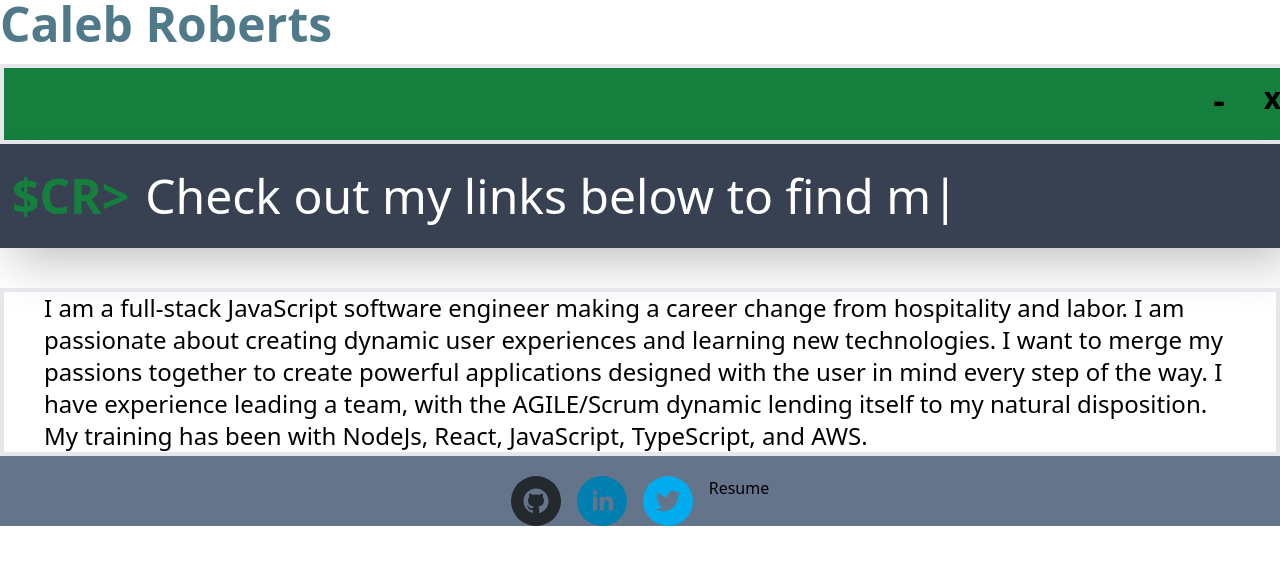
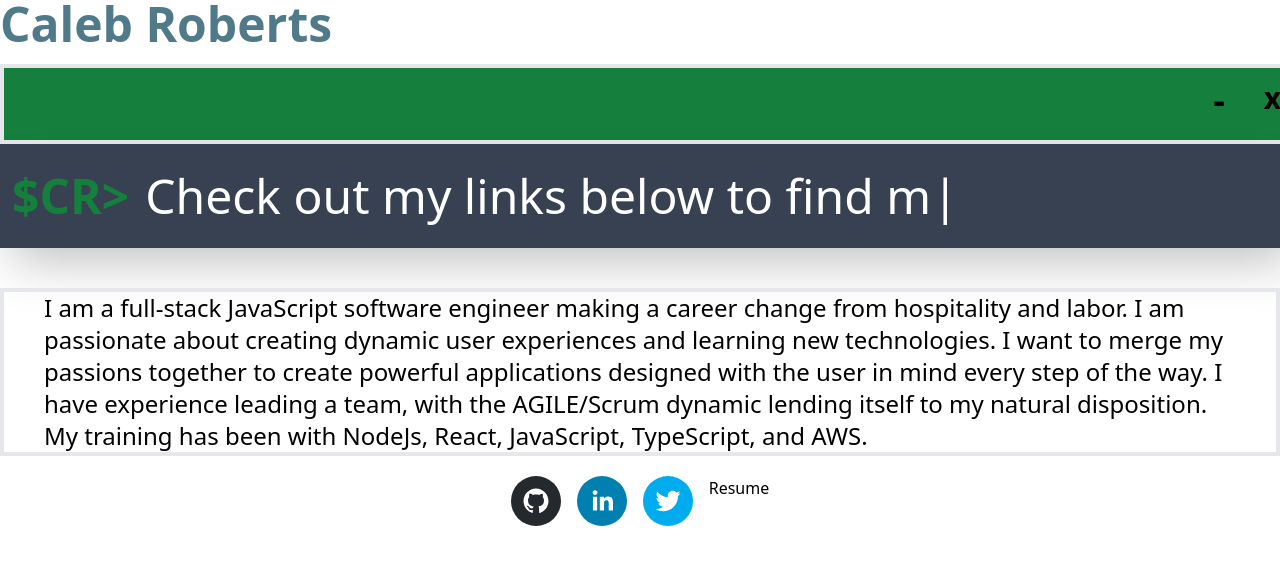
Before and after one commit to calebbbbs/portfolio, a React (Create React App) app in the folder frontend/: page / in a window 1280 px wide. Shown: the top 564 px of the page. Built offline with nearby package versions, Linux system fonts and the light colour scheme.

Commit message:
file cleanup and made component files for individual components

```diff
--- a/frontend/src/App.js
+++ b/frontend/src/App.js
@@ -1,8 +1,9 @@
-import Landing from './pages/Portfolio'
+import Landing from './pages/Landing'
+
 function App() {
   return (
     <>
-      <div className=''>
+      <div>
         <Landing />
       </div>
     </>
@@ -10,30 +11,3 @@ function App() {
 }
 
 export default App
-
-// import { ToastContainer } from 'react-toastify'
-// import 'react-toastify/dist/ReactToastify.css'
-// import Dashboard from './pages/Dashboard'
-// import Login from './pages/Login'
-// import Register from './pages/Register'
-// import Header from './components/Header'
-
-// function App() {
-//   return (
-//     <>
-//       <Router>
-//         <div className='container'>
-//           <Header />
-//           <Routes>
-//             <Route path='/' element={<Dashboard />} />
-//             <Route path='/login' element={<Login />} />
-//             <Route path='/register' element={<Register />} />
-//           </Routes>
-//         </div>
-//       </Router>
-//       <ToastContainer />
-//     </>
-//   )
-// }
-
-// export default App
--- /dev/null
+++ b/frontend/src/components/Footer.jsx
@@ -0,0 +1,18 @@
+import { SocialIcon } from "react-social-icons"
+function Footer() {
+  return (
+    <footer className=''>
+        <div className='button-group flex justify-center gap-4 pt-5'>
+          <SocialIcon url='https://github.com/calebbbbs' />
+          <SocialIcon url='https://www.linkedin.com/in/calebbbbs/' />
+          <SocialIcon url='https://www.twitter.com/calebbbbs_io' />
+          <a href='https://docs.google.com/document/d/14yzQ-Obb0IHtBgjTSkaN8LNYYmDLKQnU8ZbbvYE2uBg/edit?usp=sharing'>
+            Resume
+          </a>
+          {/* <a href="" className="btn btn-rounded bg-yellow-500"></a> */}
+        </div>
+      </footer>
+  )
+}
+
+export default Footer
--- /dev/null
+++ b/frontend/src/components/Header.jsx
@@ -0,0 +1,17 @@
+import React from 'react'
+
+function Header() {
+  return (
+    <>
+      <section className='heading justify-center'>
+        <header className='container mx-auto'>
+          <p className='text-5xl font-bold text-cyan-900/75 overline mb-4'>
+            Caleb Roberts
+          </p>
+        </header>
+      </section>
+    </>
+  )
+}
+
+export default Header
--- /dev/null
+++ b/frontend/src/components/Terminal.jsx
@@ -0,0 +1,41 @@
+import Greeting from "../Typewriter/Greeting"
+
+function Terminal() {
+  return (
+    <>
+      <div className='container mx-auto grid justify-end box-content h-35 w-45 p-3 border-4 bg-green-700 '>
+        <div className='top-right mb-2 grid justify-end content- grid-cols-3'>
+          <div className='hover:bg-slate-500'>
+            <span className='ml-6 h-6 w-6 text-4xl'>
+              <button classname='ml-6 h-6 w-6 text-4xl'>
+                <strong>-</strong>
+              </button>
+            </span>
+          </div>
+          <div className=''>
+            <button className='ml-2 h-3 w-3'></button>
+          </div>
+          <div className='hover:bg-red-700'>
+            <span className=''>
+              <button className='h-6 w-6 text-3xl hover:bg-red-700'>
+                <strong>x</strong>
+              </button>
+            </span>
+          </div>
+        </div>
+      </div>
+      <div className='container mx-auto box-content h-35 w-45 p-3 bg-gray-700 shadow-2xl drop-shadow-2x mb-10'>
+        <div className='container mx-auto flex justify-left h-45 w-45 text-5xl'>
+          <p className='pt-4 text-green-700'>
+            <strong>$CR{'>'}</strong>
+          </p>
+          <span className='box-content h-45 w-45 p-4 text-white'>
+            <Greeting />
+          </span>
+        </div>
+      </div>
+    </>
+  )
+}
+
+export default Terminal
--- /dev/null
+++ b/frontend/src/pages/Landing.jsx
@@ -0,0 +1,17 @@
+import { SocialIcon } from 'react-social-icons'
+import Bio from '../components/Bio'
+import Header from '../components/Header'
+import Terminal from '../components/Terminal'
+import Footer from '../components/Footer'
+
+function Landing() {
+  return (
+    <>
+      <Header />
+      <Terminal />
+      <Bio />
+      <Footer />
+    </>
+  )
+}
+export default Landing
--- a/frontend/src/pages/Portfolio.jsx
+++ /dev/null
@@ -1,72 +0,0 @@
-import { SocialIcon } from 'react-social-icons'
-import Greeting from '../components/Greeting'
-// import Enjoy from '../components/Enjoy'
-import Bio from '../components/Bio'
-
-function Landing() {
-  return (
-    <>
-      <section className='heading justify-center'>
-        <header className='container mx-auto'>
-          <p className='text-5xl font-bold text-cyan-900/75 overline mb-4'>
-            Caleb Roberts
-            {/* <span className='bg-clip-text text-transparent bg-gradient-to-r from-green-400 to-blue-500'>
-
-            </span> */}
-          </p>
-        </header>
-      </section>
-
-      <div className='container mx-auto grid justify-end box-content h-35 w-45 p-3 border-4 bg-green-700 '>
-        <div className='top-right mb-2 grid justify-end content- grid-cols-3'>
-          <div className='hover:bg-slate-500'>
-            <span className='ml-6 h-6 w-6 text-4xl'>
-              <button classname='ml-6 h-6 w-6 text-4xl'>
-                <strong>-</strong>
-              </button>
-            </span>
-          </div>
-          <div className=''>
-            <button className='ml-2 h-3 w-3'></button>
-          </div>
-          <div className='hover:bg-red-700'>
-            <span className=''>
-              <button className='h-6 w-6 text-3xl hover:bg-red-700'>
-                <strong>x</strong>
-              </button>
-            </span>
-          </div>
-        </div>
-      </div>
-      <div className='container mx-auto box-content h-35 w-45 p-3 bg-gray-700 shadow-2xl drop-shadow-2x mb-10'>
-        <div className='container mx-auto flex justify-left h-45 w-45 text-5xl'>
-          <p className='pt-4 text-green-700'>
-            <strong>$CR{'>'}</strong>
-          </p>
-          <span className='box-content h-45 w-45 p-4 text-white'>
-            <Greeting />
-          </span>
-        </div>
-      </div>
-
-      {/* <div className='flex justify-center'>
-          <p>
-            I enjoy solving problems,
-            <br /> I enjoy being creative
-            <br />I enjoy coding
-          </p>
-        </div> */}
-      <Bio />
-      <footer className='bg-slate-500'>
-        <div className='button-group flex justify-center gap-4 pt-5'>
-         <SocialIcon url="https://github.com/calebbbbs" />
-          <SocialIcon url="https://www.linkedin.com/in/calebbbbs/"/>
-          <SocialIcon url="https://www.twitter.com/calebbbbs_io" />
-          <a href="https://docs.google.com/document/d/14yzQ-Obb0IHtBgjTSkaN8LNYYmDLKQnU8ZbbvYE2uBg/edit?usp=sharing">Resume</a>
-          {/* <a href="" className="btn btn-rounded bg-yellow-500"></a> */}
-        </div>
-      </footer>
-    </>
-  )
-}
-export default Landing
```
Also changed, not shown: frontend/src/components/Bio.jsx (+10 -2 lines), frontend/src/components/Login.jsx (deleted, +0 -38 lines), frontend/src/Typewriter/Enjoy.jsx (renamed from frontend/src/components/Enjoy.jsx), frontend/src/Typewriter/Greeting.jsx (renamed from frontend/src/components/Greeting.jsx).
